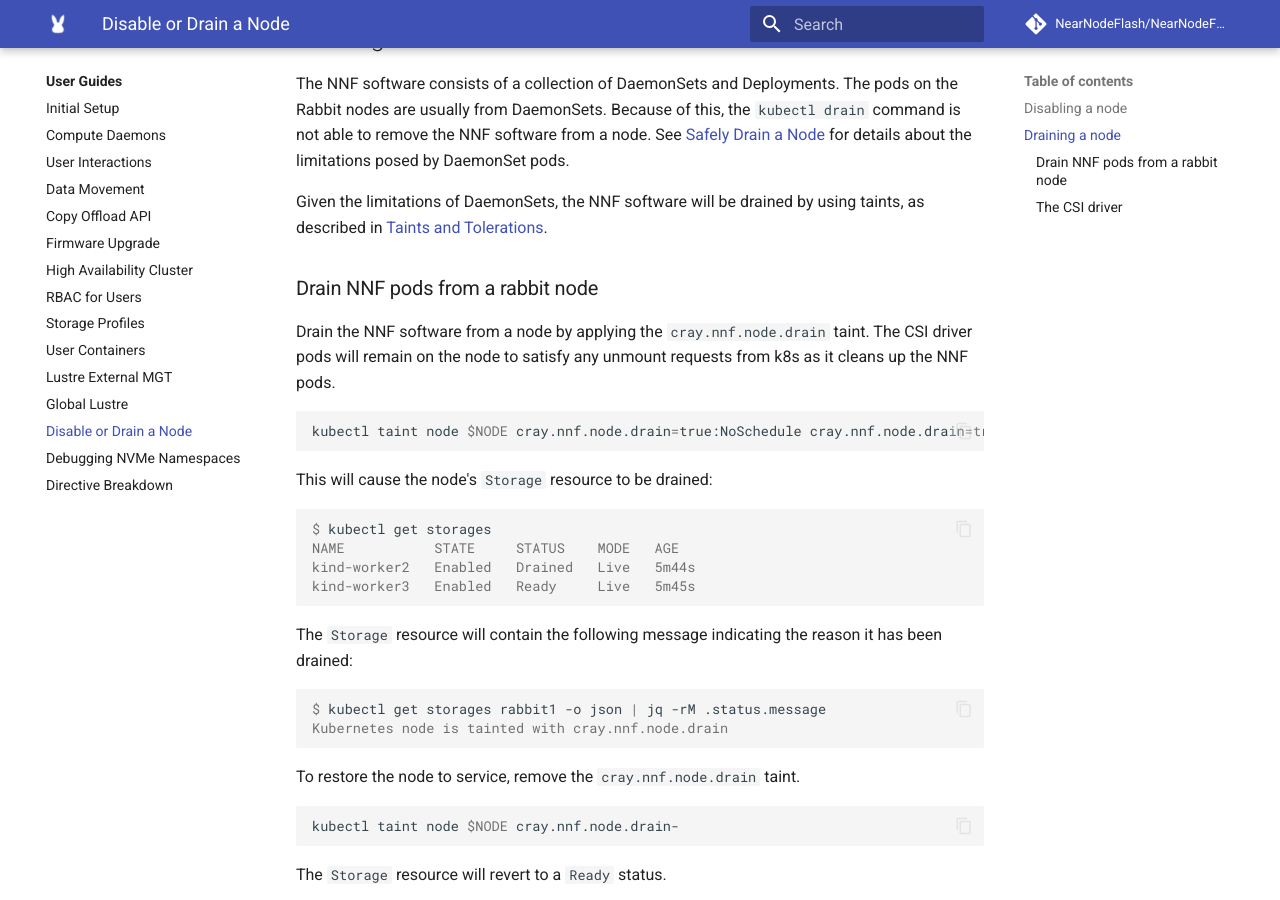
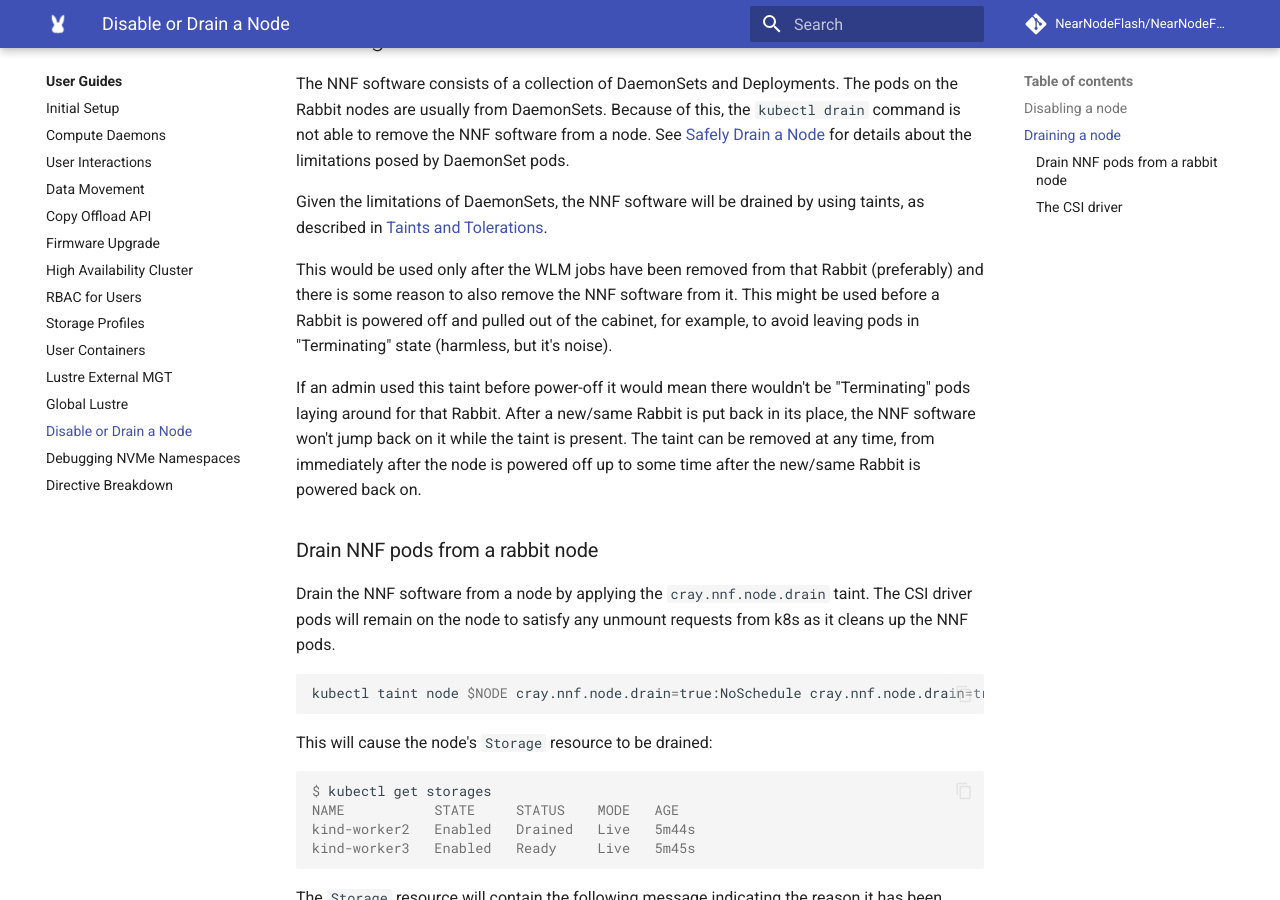
Before and after one commit to NearNodeFlash/NearNodeFlash.github.io, an MkDocs documentation site: the page built from docs/guides/node-management/drain.md, in a window 1280 px wide and 900 px high, scrolled down 880 px. Built offline with MkDocs 1.6.1 and Material for MkDocs 9.7.7, drawn with Linux system fonts in a browser that asks for light colours; comment, search, counter and statistics services are not loaded; the version menu is left out.

Commit message:
Explain when to use the taint
Signed-off-by: Dean Roehrich <dean.roehrich@hpe.com>

```diff
--- a/docs/guides/node-management/drain.md
+++ b/docs/guides/node-management/drain.md
@@ -44,6 +44,10 @@ the limitations posed by DaemonSet pods.
 Given the limitations of DaemonSets, the NNF software will be drained by using taints,
 as described in
 [Taints and Tolerations](https://kubernetes.io/docs/concepts/scheduling-eviction/taint-and-toleration/).
+
+This would be used only after the WLM jobs have been removed from that Rabbit (preferably) and there is some reason to also remove the NNF software from it. This might be used before a Rabbit is powered off and pulled out of the cabinet, for example, to avoid leaving pods in "Terminating" state (harmless, but it's noise).
+
+If an admin used this taint before power-off it would mean there wouldn't be "Terminating" pods laying around for that Rabbit. After a new/same Rabbit is put back in its place, the NNF software won't jump back on it while the taint is present. The taint can be removed at any time, from immediately after the node is powered off up to some time after the new/same Rabbit is powered back on.
 
 ### Drain NNF pods from a rabbit node
 
```
